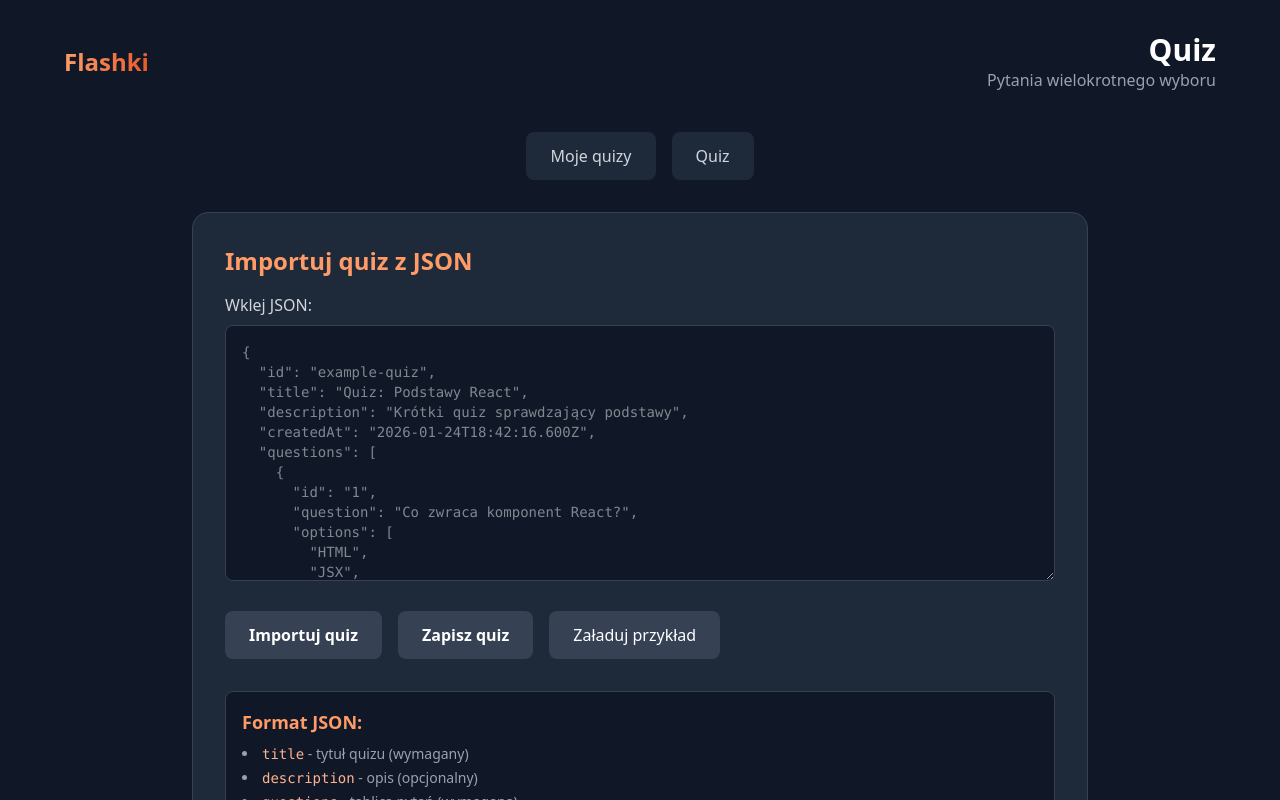
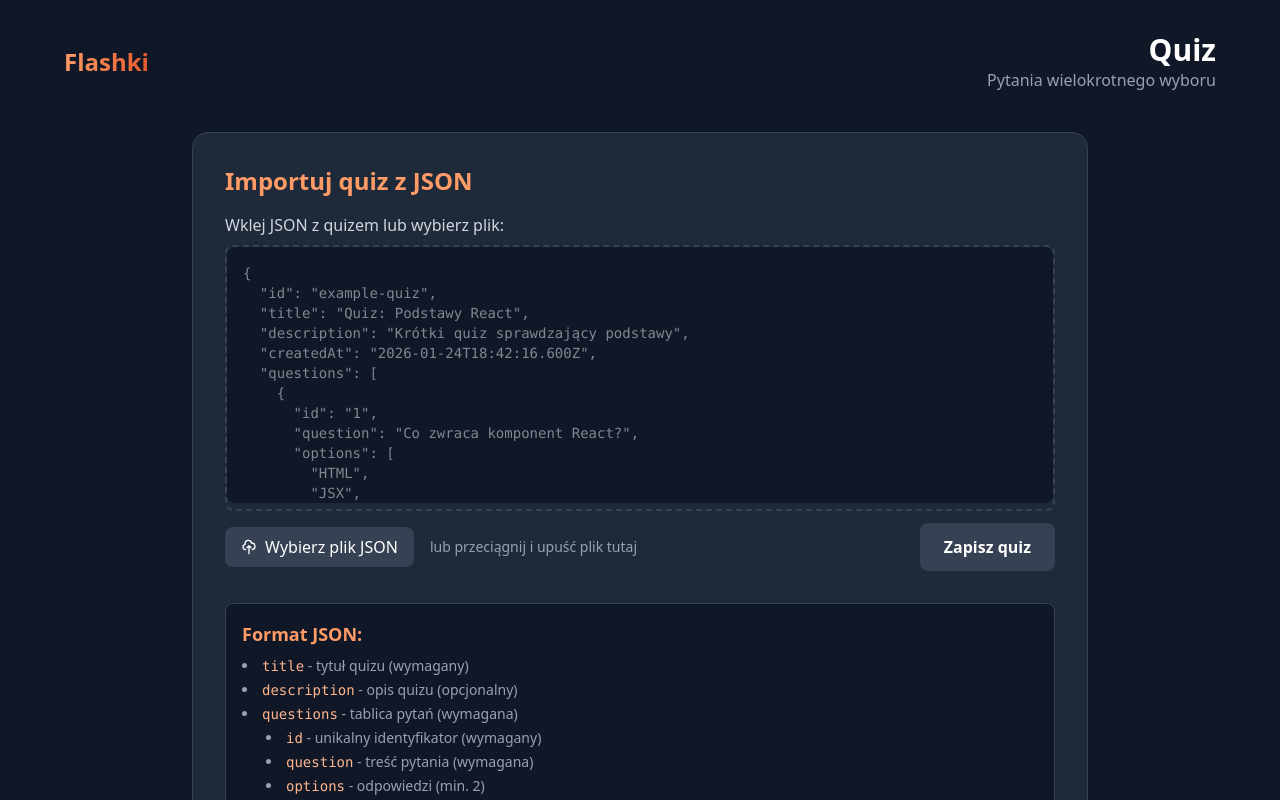
Before and after one commit to szymboro/flashki, a Next.js app: page /quiz in a window 1280 px wide. Both pictures are taken after a click on the button "Dodaj nowy quiz". Shown: the top 800 px of the page. Built offline with nearby package versions, Linux system fonts and the light colour scheme.

Commit message:
Better quiz interface

```diff
--- a/app/fiszki/page.tsx
+++ b/app/fiszki/page.tsx
@@ -12,7 +12,6 @@
 export default function FiszkiPage() {
   const [flashcardSet, setFlashcardSet] = useState<FlashcardSet | null>(null);
   const [showImport, setShowImport] = useState(false);
-  const [showSaved, setShowSaved] = useState(true);
   const [savedSets, setSavedSets] = useState<FlashcardSet[]>(() =>
     getFlashcardSets(),
   );
@@ -43,7 +42,6 @@
           if (decodedData.flashcards && Array.isArray(decodedData.flashcards)) {
             setFlashcardSet(decodedData);
             setShowImport(false);
-            setShowSaved(false);
             // Clear URL
             window.history.replaceState({}, "", window.location.pathname);
           }
@@ -79,13 +77,11 @@
   const handleImport = (newSet: FlashcardSet) => {
     setFlashcardSet(newSet);
     setShowImport(false);
-    setShowSaved(false);
   };
 
   const handleLoadSaved = (set: FlashcardSet) => {
     setFlashcardSet(set);
     setShowImport(false);
-    setShowSaved(false);
   };
 
   const handleDeleteSaved = (id: string) => {
@@ -164,33 +160,31 @@
           </div>
         </header>
 
-        <div className="flex justify-center mb-8 gap-4">
-          <button
-            onClick={() => {
-              setShowImport(false);
-              setShowSaved(true);
-              setSavedSets(getFlashcardSets());
-            }}
-            className={`px-6 py-3 rounded-lg transition-colors ${
-              showSaved && !flashcardSet
-                ? "bg-primary-600 text-white"
-                : "bg-gray-800 text-gray-300 hover:bg-gray-700"
-            }`}
-          >
-            Moje fiszki
-          </button>
-        </div>
-
-        {showImport ? (
+        {flashcardSet ? (
+          <div>
+            <div className="text-center mb-8">
+              <h2 className="text-2xl font-bold text-white mb-2">
+                {flashcardSet.title}
+              </h2>
+              {flashcardSet.description && (
+                <p className="text-gray-400">{flashcardSet.description}</p>
+              )}
+            </div>
+            <FlashcardViewer
+              flashcards={
+                shuffleEnabled ? shuffledFlashcards : flashcardSet.flashcards
+              }
+            />
+          </div>
+        ) : showImport ? (
           <JsonImport
             onImport={handleImport}
             onSave={() => {
               setShowImport(false);
-              setShowSaved(true);
               setSavedSets(getFlashcardSets());
             }}
           />
-        ) : showSaved ? (
+        ) : (
           <div className="w-full max-w-4xl mx-auto">
             <div className="bg-gray-800 rounded-2xl p-6 md:p-8 border border-gray-700">
               <div className="flex items-center justify-between mb-6">
@@ -218,10 +212,7 @@
                     )}
                   </button>
                   <button
-                    onClick={() => {
-                      setShowImport(true);
-                      setShowSaved(false);
-                    }}
+                    onClick={() => setShowImport(true)}
                     className="p-2 bg-primary-600 hover:bg-primary-700 text-white rounded-lg transition-colors"
                     title="Dodaj nowy zestaw fiszek"
                   >
@@ -428,24 +419,6 @@
               )}
             </div>
           </div>
-        ) : flashcardSet ? (
-          <div>
-            <div className="text-center mb-8">
-              <h2 className="text-2xl font-bold text-white mb-2">
-                {flashcardSet.title}
-              </h2>
-              {flashcardSet.description && (
-                <p className="text-gray-400">{flashcardSet.description}</p>
-              )}
-            </div>
-            <FlashcardViewer
-              flashcards={
-                shuffleEnabled ? shuffledFlashcards : flashcardSet.flashcards
-              }
-            />
-          </div>
-        ) : (
-          <JsonImport onImport={handleImport} />
         )}
       </div>
 
--- a/app/layout.tsx
+++ b/app/layout.tsx
@@ -1,4 +1,5 @@
 import type { Metadata } from "next";
+import { Toaster } from "react-hot-toast";
 import "./globals.css";
 
 export const metadata: Metadata = {
@@ -13,7 +14,10 @@
 }) {
   return (
     <html lang="pl" className="dark">
-      <body className="min-h-screen bg-gray-900">{children}</body>
+      <body className="min-h-screen bg-gray-900">
+        {children}
+        <Toaster position="top-right" />
+      </body>
     </html>
   );
 }
--- a/app/quiz/page.tsx
+++ b/app/quiz/page.tsx
@@ -5,14 +5,13 @@
 import ShareOptions from "@/components/ShareOptions";
 import { deleteQuizSet, getQuizSets } from "@/lib/storage";
 import { QuizSet } from "@/types/quiz";
-import { Plus } from "lucide-react";
+import { Play, Plus, Share2, Trash2 } from "lucide-react";
 import Link from "next/link";
 import { useEffect, useState } from "react";
 
 export default function QuizPage() {
   const [quizSet, setQuizSet] = useState<QuizSet | null>(null);
   const [showImport, setShowImport] = useState(false);
-  const [showSaved, setShowSaved] = useState(true);
   const [savedSets, setSavedSets] = useState<QuizSet[]>([]);
   const [shareSet, setShareSet] = useState<QuizSet | null>(null);
 
@@ -32,7 +31,6 @@
           if (decodedData.questions && Array.isArray(decodedData.questions)) {
             setQuizSet(decodedData);
             setShowImport(false);
-            setShowSaved(false);
             // Clear URL
             window.history.replaceState({}, "", window.location.pathname);
           }
@@ -50,13 +48,11 @@
   const handleImport = (newQuiz: QuizSet) => {
     setQuizSet(newQuiz);
     setShowImport(false);
-    setShowSaved(false);
   };
 
   const handleLoadSaved = (set: QuizSet) => {
     setQuizSet(set);
     setShowImport(false);
-    setShowSaved(false);
   };
 
   const handleDeleteSaved = (id: string) => {
@@ -81,115 +77,7 @@
           </div>
         </header>
 
-        <div className="flex justify-center mb-8 gap-4">
-          <button
-            onClick={() => {
-              setShowImport(false);
-              setShowSaved(true);
-              setSavedSets(getQuizSets());
-            }}
-            className={`px-6 py-3 rounded-lg transition-colors ${
-              showSaved && !quizSet
-                ? "bg-primary-600 text-white"
-                : "bg-gray-800 text-gray-300 hover:bg-gray-700"
-            }`}
-          >
-            Moje quizy
-          </button>
-          <button
-            onClick={() => {
-              setShowImport(false);
-              setShowSaved(false);
-            }}
-            className={`px-6 py-3 rounded-lg transition-colors ${
-              !showImport && !showSaved && quizSet
-                ? "bg-primary-600 text-white"
-                : "bg-gray-800 text-gray-300 hover:bg-gray-700"
-            }`}
-          >
-            Quiz
-          </button>
-        </div>
-
-        {showImport ? (
-          <QuizImport
-            onImport={handleImport}
-            onSave={() => {
-              setShowImport(false);
-              setShowSaved(true);
-              setSavedSets(getQuizSets());
-            }}
-          />
-        ) : showSaved ? (
-          <div className="w-full max-w-4xl mx-auto">
-            <div className="bg-gray-800 rounded-2xl p-6 md:p-8 border border-gray-700">
-              <div className="flex items-center justify-between mb-6">
-                <h2 className="text-2xl font-bold text-primary-400">
-                  Moje zapisane quizy
-                </h2>
-                <button
-                  onClick={() => {
-                    setShowImport(true);
-                    setShowSaved(false);
-                  }}
-                  className="p-2 bg-primary-600 hover:bg-primary-700 text-white rounded-lg transition-colors"
-                  title="Dodaj nowy quiz"
-                >
-                  <Plus size={20} />
-                </button>
-              </div>
-              {savedSets.length === 0 ? (
-                <p className="text-gray-400">Brak zapisanych quizów.</p>
-              ) : (
-                <div className="space-y-4">
-                  {savedSets.map((set) => (
-                    <div
-                      key={set.id}
-                      className="bg-gray-900 rounded-lg p-4 border border-gray-700"
-                    >
-                      <div className="flex justify-between items-start">
-                        <div className="flex-1">
-                          <h3 className="text-lg font-semibold text-white">
-                            {set.title}
-                          </h3>
-                          {set.description && (
-                            <p className="text-gray-400 text-sm mt-1">
-                              {set.description}
-                            </p>
-                          )}
-                          <p className="text-gray-500 text-xs mt-2">
-                            {set.questions.length} pytań • Utworzono:{" "}
-                            {new Date(set.createdAt).toLocaleDateString()}
-                          </p>
-                        </div>
-                        <div className="flex gap-2">
-                          <button
-                            onClick={() => setShareSet(set)}
-                            className="px-4 py-2 bg-blue-600 hover:bg-blue-700 text-white rounded-lg transition-colors text-sm"
-                          >
-                            Udostępnij
-                          </button>
-                          <button
-                            onClick={() => handleLoadSaved(set)}
-                            className="px-4 py-2 bg-primary-600 hover:bg-primary-700 text-white rounded-lg transition-colors text-sm"
-                          >
-                            Załaduj
-                          </button>
-                          <button
-                            onClick={() => handleDeleteSaved(set.id)}
-                            className="px-4 py-2 bg-red-600 hover:bg-red-700 text-white rounded-lg transition-colors text-sm"
-                          >
-                            Usuń
-                          </button>
-                        </div>
-                      </div>
-                    </div>
-                  ))}
-                </div>
-              )}
-            </div>
-          </div>
-        ) : quizSet ? (
+        {quizSet ? (
           <div>
             <div className="text-center mb-8">
               <h2 className="text-2xl font-bold text-white mb-2">
@@ -206,8 +94,86 @@
               }}
             />
           </div>
+        ) : showImport ? (
+          <QuizImport
+            onImport={handleImport}
+            onSave={() => {
+              setShowImport(false);
+              setSavedSets(getQuizSets());
+            }}
+          />
         ) : (
-          <QuizImport onImport={handleImport} />
+          <div className="w-full max-w-4xl mx-auto">
+            <div className="bg-gray-800 rounded-2xl p-6 md:p-8 border border-gray-700">
+              <div className="flex items-center justify-between mb-6">
+                <h2 className="text-2xl font-bold text-primary-400">
+                  Moje zapisane quizy
+                </h2>
+                <button
+                  onClick={() => setShowImport(true)}
+                  className="p-2 bg-primary-600 hover:bg-primary-700 text-white rounded-lg transition-colors"
+                  title="Dodaj nowy quiz"
+                >
+                  <Plus size={20} />
+                </button>
+              </div>
+              {savedSets.length === 0 ? (
+                <p className="text-gray-400">Brak zapisanych quizów.</p>
+              ) : (
+                <div className="space-y-4">
+                  {savedSets.map((set) => (
+                    <div
+                      key={set.id}
+                      className="bg-gray-900 rounded-lg p-4 border border-gray-700"
+                    >
+                      <div className="flex flex-col sm:flex-row sm:justify-between sm:items-start gap-4">
+                        <div className="flex-1">
+                          <h3
+                            className="text-lg font-semibold text-primary-400 hover:text-primary-300 cursor-pointer transition-colors"
+                            onClick={() => handleLoadSaved(set)}
+                          >
+                            {set.title}
+                          </h3>
+                          {set.description && (
+                            <p className="text-gray-400 text-sm mt-1">
+                              {set.description}
+                            </p>
+                          )}
+                          <p className="text-gray-500 text-xs mt-2">
+                            {set.questions.length} pytań • Utworzono:{" "}
+                            {new Date(set.createdAt).toLocaleDateString()}
+                          </p>
+                        </div>
+                        <div className="flex gap-2 self-end sm:self-start">
+                          <button
+                            onClick={() => setShareSet(set)}
+                            className="p-2 bg-blue-600 hover:bg-blue-700 text-white rounded-lg transition-colors"
+                            title="Udostępnij quiz"
+                          >
+                            <Share2 size={18} />
+                          </button>
+                          <button
+                            onClick={() => handleLoadSaved(set)}
+                            className="p-2 bg-green-600 hover:bg-green-700 text-white rounded-lg transition-colors"
+                            title="Załaduj quiz"
+                          >
+                            <Play size={18} />
+                          </button>
+                          <button
+                            onClick={() => handleDeleteSaved(set.id)}
+                            className="p-2 bg-red-600 hover:bg-red-700 text-white rounded-lg transition-colors"
+                            title="Usuń quiz"
+                          >
+                            <Trash2 size={18} />
+                          </button>
+                        </div>
+                      </div>
+                    </div>
+                  ))}
+                </div>
+              )}
+            </div>
+          </div>
         )}
       </div>
 
--- a/components/JsonImport.tsx
+++ b/components/JsonImport.tsx
@@ -3,6 +3,7 @@
 import { saveFlashcardSet } from "@/lib/storage";
 import { FlashcardSet } from "@/types/flashcard";
 import { useState } from "react";
+import toast from "react-hot-toast";
 
 interface JsonImportProps {
   onImport: (flashcards: FlashcardSet) => void;
@@ -119,7 +120,7 @@
       saveFlashcardSet(setToSave);
       setJsonInput("");
       setError("");
-      alert("Zestaw fiszek został zapisany!");
+      toast.success("Zestaw fiszek został zapisany!");
       onSave?.();
 
       // Przejdź do "Moje zapisane" - to będzie obsłużone przez rodzica
--- a/components/QuizImport.tsx
+++ b/components/QuizImport.tsx
@@ -3,6 +3,7 @@
 import { saveQuizSet } from "@/lib/storage";
 import { QuizSet } from "@/types/quiz";
 import { useState } from "react";
+import toast from "react-hot-toast";
 
 interface QuizImportProps {
   onImport: (quiz: QuizSet) => void;
@@ -12,6 +13,7 @@
 export default function QuizImport({ onImport, onSave }: QuizImportProps) {
   const [jsonInput, setJsonInput] = useState("");
   const [error, setError] = useState("");
+  const [isDragOver, setIsDragOver] = useState(false);
 
   const handleImport = () => {
     try {
@@ -45,6 +47,50 @@
       setError(
         err instanceof Error ? err.message : "Nieprawidłowy format JSON",
       );
+    }
+  };
+
+  const handleFileUpload = (event: React.ChangeEvent<HTMLInputElement>) => {
+    const file = event.target.files?.[0];
+    if (!file) return;
+
+    const reader = new FileReader();
+    reader.onload = (e) => {
+      const content = e.target?.result as string;
+      setJsonInput(content);
+      setError("");
+    };
+    reader.readAsText(file);
+  };
+
+  const handleDragOver = (e: React.DragEvent) => {
+    e.preventDefault();
+    setIsDragOver(true);
+  };
+
+  const handleDragLeave = (e: React.DragEvent) => {
+    e.preventDefault();
+    setIsDragOver(false);
+  };
+
+  const handleDrop = (e: React.DragEvent) => {
+    e.preventDefault();
+    setIsDragOver(false);
+
+    const files = e.dataTransfer.files;
+    if (files.length > 0) {
+      const file = files[0];
+      if (file.type === "application/json" || file.name.endsWith(".json")) {
+        const reader = new FileReader();
+        reader.onload = (e) => {
+          const content = e.target?.result as string;
+          setJsonInput(content);
+          setError("");
+        };
+        reader.readAsText(file);
+      } else {
+        setError("Proszę wybrać plik JSON");
+      }
     }
   };
 
@@ -84,7 +130,7 @@
       saveQuizSet(setToSave);
       setJsonInput("");
       setError("");
-      alert("Quiz został zapisany!");
+      toast.success("Quiz został zapisany!");
       onSave?.();
     } catch (err) {
       setError(
@@ -127,6 +173,12 @@
     ],
   };
 
+  const dropZoneClassName =
+    "relative border-2 border-dashed rounded-lg transition-colors " +
+    (isDragOver
+      ? "border-primary-500 bg-primary-500/10"
+      : "border-gray-700 hover:border-gray-600");
+
   return (
     <div className="w-full max-w-4xl mx-auto">
       <div className="bg-gray-800 rounded-2xl p-6 md:p-8 border border-gray-700">
@@ -135,13 +187,81 @@
         </h2>
 
         <div className="mb-6">
-          <label className="block text-gray-300 mb-2">Wklej JSON:</label>
-          <textarea
-            value={jsonInput}
-            onChange={(e) => setJsonInput(e.target.value)}
-            className="w-full h-64 p-4 bg-gray-900 border border-gray-700 rounded-lg text-gray-100 font-mono text-sm focus:outline-none focus:border-primary-500 transition-colors"
-            placeholder={JSON.stringify(exampleJson, null, 2)}
-          />
+          <label className="block text-gray-300 mb-2">
+            Wklej JSON z quizem lub wybierz plik:
+          </label>
+          <div
+            onDragOver={handleDragOver}
+            onDragLeave={handleDragLeave}
+            onDrop={handleDrop}
+            className={dropZoneClassName}
+          >
+            <textarea
+              value={jsonInput}
+              onChange={(e) => setJsonInput(e.target.value)}
+              className="w-full h-64 p-4 bg-gray-900 border-0 rounded-lg text-gray-100 font-mono text-sm focus:outline-none transition-colors resize-none"
+              placeholder={JSON.stringify(exampleJson, null, 2)}
+            />
+            {isDragOver && (
+              <div className="absolute inset-0 flex items-center justify-center bg-primary-500/20 rounded-lg pointer-events-none">
+                <div className="text-center">
+                  <svg
+                    className="w-12 h-12 mx-auto mb-2 text-primary-400"
+                    fill="none"
+                    stroke="currentColor"
+                    viewBox="0 0 24 24"
+                  >
+                    <path
+                      strokeLinecap="round"
+                      strokeLinejoin="round"
+                      strokeWidth={2}
+                      d="M7 16a4 4 0 01-.88-7.903A5 5 0 1115.9 6L16 6a5 5 0 011 9.9M15 13l-3-3m0 0l-3 3m3-3v12"
+                    />
+                  </svg>
+                  <p className="text-primary-400 font-semibold">
+                    Upuść plik JSON tutaj
+                  </p>
+                </div>
+              </div>
+            )}
+          </div>
+
+          <div className="mt-3 flex items-center justify-between">
+            <div className="flex items-center gap-4">
+              <label className="flex items-center gap-2 px-4 py-2 bg-gray-700 hover:bg-gray-600 text-white rounded-lg cursor-pointer transition-colors">
+                <svg
+                  className="w-4 h-4"
+                  fill="none"
+                  stroke="currentColor"
+                  viewBox="0 0 24 24"
+                >
+                  <path
+                    strokeLinecap="round"
+                    strokeLinejoin="round"
+                    strokeWidth={2}
+                    d="M7 16a4 4 0 01-.88-7.903A5 5 0 1115.9 6L16 6a5 5 0 011 9.9M15 13l-3-3m0 0l-3 3m3-3v12"
+                  />
+                </svg>
+                Wybierz plik JSON
+                <input
+                  type="file"
+                  accept=".json"
+                  onChange={handleFileUpload}
+                  className="hidden"
+                />
+              </label>
+              <span className="text-sm text-gray-400">
+                lub przeciągnij i upuść plik tutaj
+              </span>
+            </div>
+            <button
+              onClick={handleSave}
+              disabled={!jsonInput.trim()}
+              className="px-6 py-3 bg-green-600 hover:bg-green-700 disabled:bg-gray-700 disabled:cursor-not-allowed text-white rounded-lg transition-colors font-semibold"
+            >
+              Zapisz quiz
+            </button>
+          </div>
         </div>
 
         {error && (
@@ -149,32 +269,6 @@
             {error}
           </div>
         )}
-
-        <div className="flex gap-4">
-          <button
-            onClick={handleImport}
-            disabled={!jsonInput.trim()}
-            className="px-6 py-3 bg-primary-600 hover:bg-primary-700 disabled:bg-gray-700 disabled:cursor-not-allowed text-white rounded-lg transition-colors font-semibold"
-          >
-            Importuj quiz
-          </button>
-          <button
-            onClick={handleSave}
-            disabled={!jsonInput.trim()}
-            className="px-6 py-3 bg-green-600 hover:bg-green-700 disabled:bg-gray-700 disabled:cursor-not-allowed text-white rounded-lg transition-colors font-semibold"
-          >
-            Zapisz quiz
-          </button>
-          <button
-            onClick={() => {
-              setJsonInput(JSON.stringify(exampleJson, null, 2));
-              setError("");
-            }}
-            className="px-6 py-3 bg-gray-700 hover:bg-gray-600 text-white rounded-lg transition-colors"
-          >
-            Załaduj przykład
-          </button>
-        </div>
 
         <div className="mt-8 p-4 bg-gray-900 rounded-lg border border-gray-700">
           <h3 className="text-lg font-semibold text-primary-400 mb-2">
@@ -186,12 +280,16 @@
               (wymagany)
             </li>
             <li>
-              <code className="text-primary-300">description</code> - opis
+              <code className="text-primary-300">description</code> - opis quizu
               (opcjonalny)
             </li>
             <li>
               <code className="text-primary-300">questions</code> - tablica
               pytań (wymagana)
+            </li>
+            <li className="ml-6">
+              <code className="text-primary-300">id</code> - unikalny
+              identyfikator (wymagany)
             </li>
             <li className="ml-6">
               <code className="text-primary-300">question</code> - treść pytania
@@ -209,6 +307,14 @@
               <code className="text-primary-300">explanation</code> -
               wyjaśnienie (opcjonalne)
             </li>
+            <li className="ml-6">
+              <code className="text-primary-300">category</code> - kategoria
+              (opcjonalna)
+            </li>
+            <li className="ml-6">
+              <code className="text-primary-300">difficulty</code> - poziom
+              trudności: easy/medium/hard (opcjonalny)
+            </li>
           </ul>
         </div>
       </div>
--- a/package.json
+++ b/package.json
@@ -15,7 +15,8 @@
     "next": "16.1.4",
     "postcss": "^8.5.6",
     "react": "19.2.3",
-    "react-dom": "19.2.3"
+    "react-dom": "19.2.3",
+    "react-hot-toast": "^2.6.0"
   },
   "devDependencies": {
     "@tailwindcss/postcss": "^4",
```
Also changed, not shown: 1 other file (tests, documents, lock files or other folders).
